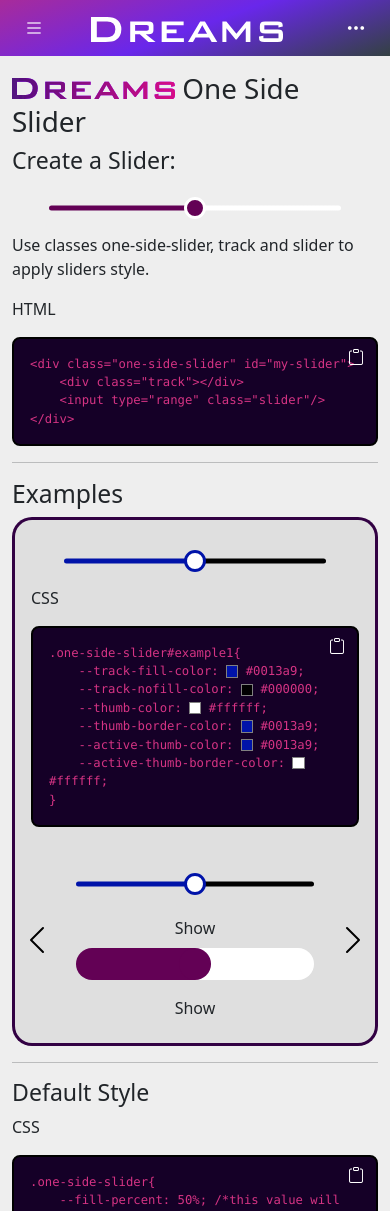
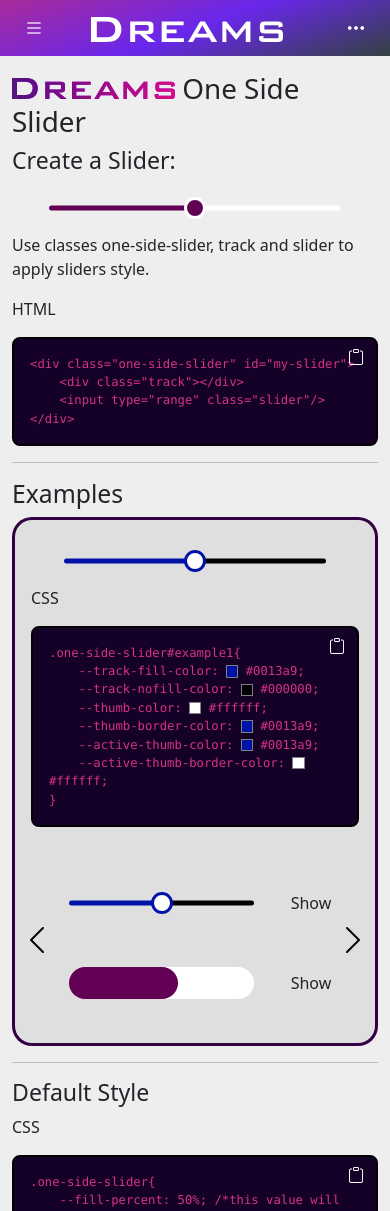
Before and after one commit to MohammedAdel224/dreams, an Angular app: page /docs/components/one-side-slider in a window 390 px wide. Shown: the top 1211 px of the page. Built offline with nearby package versions, Linux system fonts and the light colour scheme.

Commit message:
make show button appear on the right of the example on mobile screens

```diff
--- a/src/app/docs/components/one-side-slider/examples/examples.component.html
+++ b/src/app/docs/components/one-side-slider/examples/examples.component.html
@@ -14,7 +14,11 @@
             }
         </div>
         <div id="examples" class="carousel slide position-relative mt-0 p-3">
-            <button class="h-100 position-absolute start-0 top-0 bg-transparent border-0" type="button" data-bs-target="#examples" data-bs-slide="prev">
+            <button
+                class="h-100 position-absolute start-0 top-0 bg-transparent border-0"
+                type="button"
+                data-bs-target="#examples"
+                data-bs-slide="prev">
                 <span class="carousel-control-prev-icon" aria-hidden="true"></span>
                 <span class="visually-hidden">Previous</span>
             </button>
@@ -23,13 +27,13 @@
                 <div class="carousel-item active">
                     <div class="row">
                         <div class="col-sm-6 d-flex justify-content-center align-items-center">
-                            <div class="example d-flex flex-column justify-content-center align-items-center">
+                            <div class="example d-flex flex-row flex-sm-column justify-content-center align-items-center">
                                 <app-example1 class="w-100"></app-example1>
                                 <button class="btn" (click)="showExample(this.examples[0])">Show</button>
                             </div>
                         </div>
                         <div class="col-sm-6 d-flex justify-content-center align-items-center">
-                            <div class="example d-flex flex-column justify-content-center align-items-center">
+                            <div class="example d-flex flex-row flex-sm-column justify-content-center align-items-center">
                                 <app-example2 class="w-100"></app-example2>
                                 <button class="btn" (click)="showExample(this.examples[1])">Show</button>
                             </div>
@@ -38,7 +42,11 @@
                 </div>
             </div>
 
-            <button class="h-100 position-absolute end-0 top-0 bg-transparent border-0" type="button" data-bs-target="#examples" data-bs-slide="next">
+            <button
+                class="h-100 position-absolute end-0 top-0 bg-transparent border-0"
+                type="button"
+                data-bs-target="#examples"
+                data-bs-slide="next">
                 <span class="carousel-control-next-icon" aria-hidden="true"></span>
                 <span class="visually-hidden">Next</span>
             </button>
```
